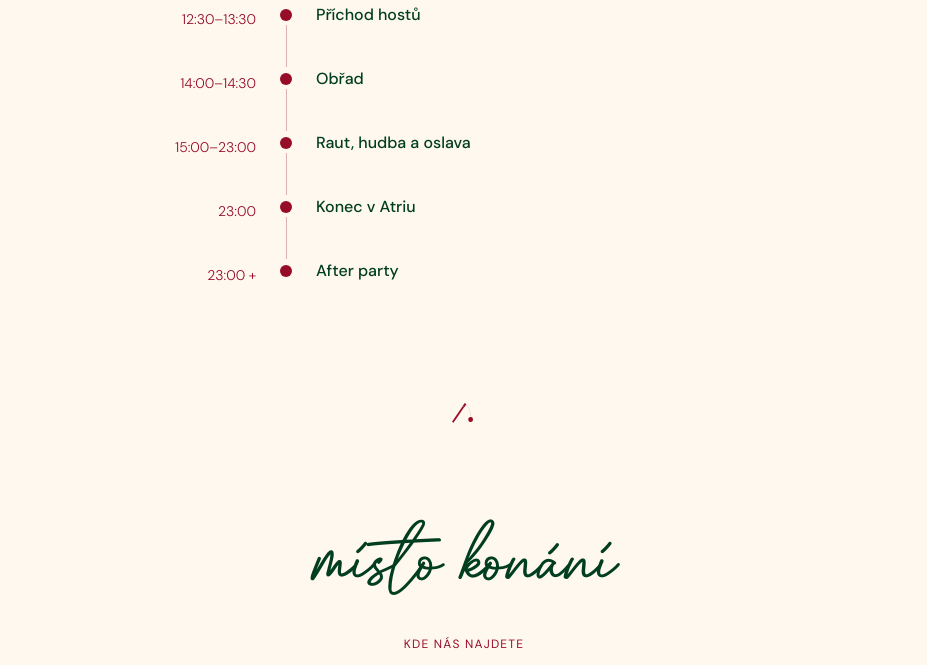
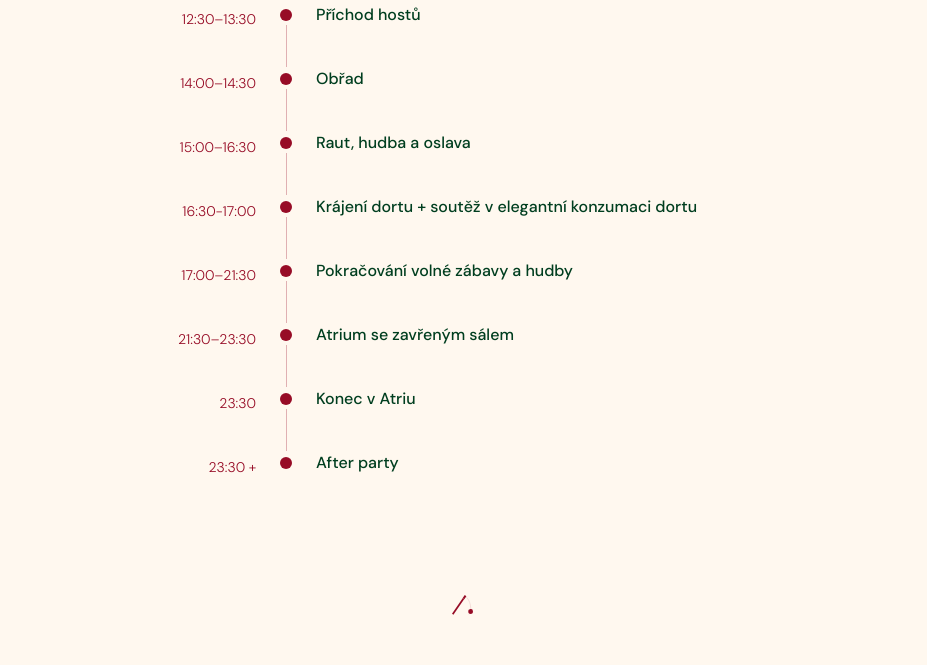
Before and after one commit to apolicky/svatba, a website: page index.html in a window 1280 px wide. Shown: the part 1110-1775 px from the top of the page, without its empty margins (176-1103 px from the left). Drawn offline with Linux system fonts and the light colour scheme.

Commit message:
detailed program

```diff
--- a/index.html
+++ b/index.html
@@ -154,7 +154,7 @@
         <!-- Reception -->
         <div class="flex gap-6">
           <div class="w-28 shrink-0 pt-1 text-right">
-            <span class="text-sm font-light text-red">15:00–23:00</span>
+            <span class="text-sm font-light text-red">15:00–16:30</span>
           </div>
           <div class="flex flex-col items-center">
             <div class="mt-1.5 h-3 w-3 shrink-0 rounded-full bg-red"></div>
@@ -166,10 +166,61 @@
             </p>
           </div>
         </div>
+        <!-- Dortíky -->
+        <div class="flex gap-6">
+          <div class="w-28 shrink-0 pt-1 text-right">
+            <span class="text-sm font-light text-red">16:30-17:00</span>
+          </div>
+          <div class="flex flex-col items-center">
+            <div class="mt-1.5 h-3 w-3 shrink-0 rounded-full bg-red"></div>
+            <div class="mt-1 w-px flex-1 bg-red/30"></div>
+          </div>
+          <div class="pb-10">
+            <p class="font-medium text-forest" data-i18n="timeline.cakeEating">
+              Krájení dortu + soutěž v elegantní konzumaci dortu
+            </p>
+          </div>
+        </div>
+        <!-- Reception -->
+        <div class="flex gap-6">
+          <div class="w-28 shrink-0 pt-1 text-right">
+            <span class="text-sm font-light text-red">17:00–21:30</span>
+          </div>
+          <div class="flex flex-col items-center">
+            <div class="mt-1.5 h-3 w-3 shrink-0 rounded-full bg-red"></div>
+            <div class="mt-1 w-px flex-1 bg-red/30"></div>
+          </div>
+          <div class="pb-10">
+            <p
+              class="font-medium text-forest"
+              data-i18n="timeline.receptionCtd"
+            >
+              Pokračování volné zábavy a hudby
+            </p>
+          </div>
+        </div>
+        <!-- Reception -->
+        <div class="flex gap-6">
+          <div class="w-28 shrink-0 pt-1 text-right">
+            <span class="text-sm font-light text-red">21:30–23:30</span>
+          </div>
+          <div class="flex flex-col items-center">
+            <div class="mt-1.5 h-3 w-3 shrink-0 rounded-full bg-red"></div>
+            <div class="mt-1 w-px flex-1 bg-red/30"></div>
+          </div>
+          <div class="pb-10">
+            <p
+              class="font-medium text-forest"
+              data-i18n="timeline.receptionNoMusic"
+            >
+              Atrium se zavřeným sálem
+            </p>
+          </div>
+        </div>
         <!-- End -->
         <div class="flex gap-6">
           <div class="w-28 shrink-0 pt-1 text-right">
-            <span class="text-sm font-light text-red">23:00</span>
+            <span class="text-sm font-light text-red">23:30</span>
           </div>
           <div class="flex flex-col items-center">
             <div class="mt-1.5 h-3 w-3 shrink-0 rounded-full bg-red"></div>
@@ -184,7 +235,7 @@
         <!-- After party -->
         <div class="flex gap-6">
           <div class="w-28 shrink-0 pt-1 text-right">
-            <span class="text-sm font-light text-red">23:00 +</span>
+            <span class="text-sm font-light text-red">23:30 +</span>
           </div>
           <div class="flex flex-col items-center">
             <div class="mt-1.5 h-3 w-3 shrink-0 rounded-full bg-red"></div>
@@ -439,11 +490,10 @@
       </p>
       <a
         id="rsvp-form-link"
-        href="https://forms.gle/zhVjWdN86byZcGjn7"
-        target="_blank"
         class="inline-block bg-forest px-10 py-4 font-mono text-sm tracking-widest text-cream transition-colors hover:bg-forest/90"
         data-i18n="rsvp.formLink"
       >
+        <!-- href="https://forms.gle/zhVjWdN86byZcGjn7" target="_blank" -->
         formulář v Google Docs
       </a>
     </section>
--- a/src/i18n.js
+++ b/src/i18n.js
@@ -13,6 +13,9 @@ const translations = {
     'timeline.arrival': 'Příchod hostů',
     'timeline.ceremony': 'Obřad',
     'timeline.reception': 'Raut, hudba a oslava',
+    'timeline.receptionNoMusic': 'Atrium se zavřeným sálem',
+    'timeline.cakeEating': 'Krájení dortu + soutěž v elegantní konzumaci dortu',
+    'timeline.receptionCtd': 'Pokračování volné zábavy a hudby',
     'timeline.end': 'Konec večera',
     'venue.heading': 'místo konání',
     'venue.subheading': 'Kde nás najdete',
@@ -57,6 +60,9 @@ const translations = {
     'timeline.arrival': 'Guest arrival',
     'timeline.ceremony': 'Ceremony',
     'timeline.reception': 'Food, music & celebration',
+    'timeline.receptionNoMusic': 'Still Atrium but the main hall is closed',
+    'timeline.cakeEating': 'Cutting the cake + elegant cake eating contest',
+    'timeline.receptionCtd': 'Music & celebration continued',
     'timeline.end': 'End of the evening',
 
     'venue.heading': 'venue',
```
